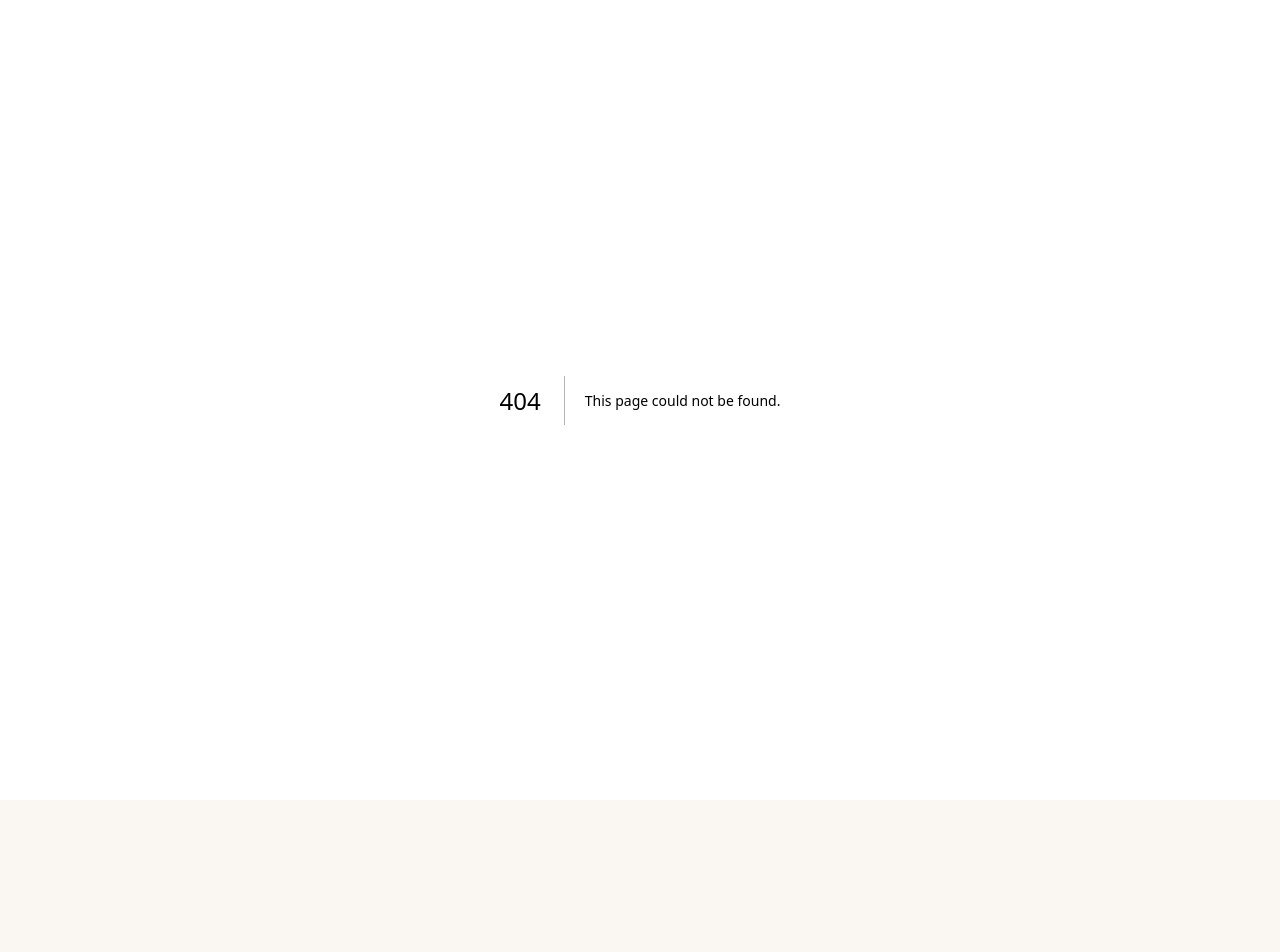
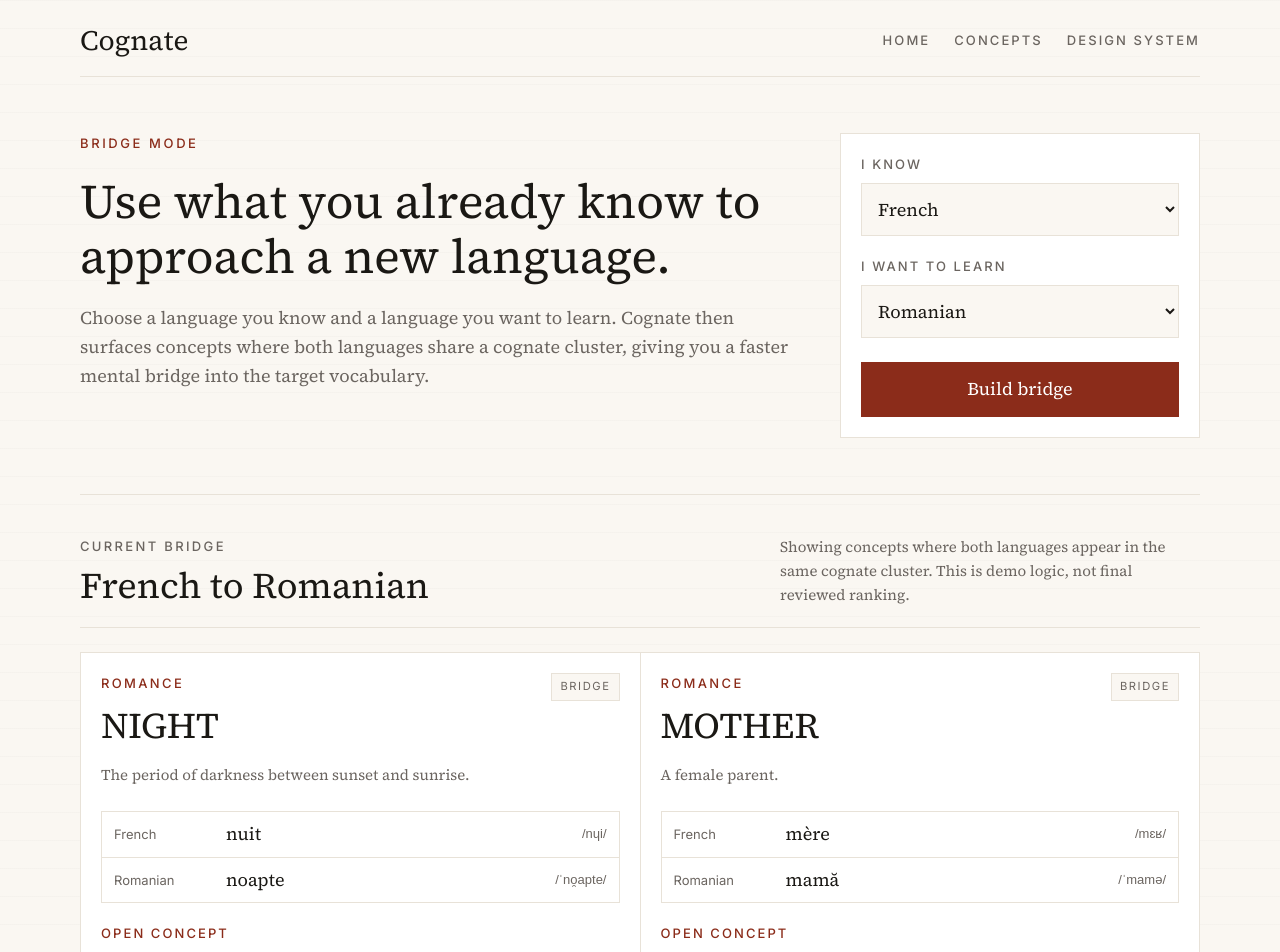
Before and after one commit to danielbrydenjohnson/cognate, a Next.js app: page /bridge in a window 1280 px wide. Before the commit this address had no page. Shown: the top 952 px of the page. Before the commit the page ends 800 px from the top, so only its background shows below. Built offline with nearby package versions, Linux system fonts and the light colour scheme; a web font is replaced by a local one.

Commit message:
Add bridge mode page

```diff
--- /dev/null
+++ b/app/bridge/page.tsx
@@ -0,0 +1,272 @@
+import Link from "next/link";
+import { concepts } from "@/data/concepts";
+
+type BridgePageProps = {
+  searchParams?: Promise<{
+    known?: string;
+    target?: string;
+  }>;
+};
+
+type BridgeMatch = {
+  conceptId: string;
+  conceptLabel: string;
+  definition: string;
+  family: string;
+  knownWord: {
+    language: string;
+    form: string;
+    ipa: string;
+  };
+  targetWord: {
+    language: string;
+    form: string;
+    ipa: string;
+  };
+};
+
+const languageOptions = [
+  { code: "en", label: "English" },
+  { code: "de", label: "German" },
+  { code: "nl", label: "Dutch" },
+  { code: "sv", label: "Swedish" },
+  { code: "fr", label: "French" },
+  { code: "es", label: "Spanish" },
+  { code: "it", label: "Italian" },
+  { code: "ro", label: "Romanian" },
+];
+
+function findBridgeMatches(knownCode: string, targetCode: string): BridgeMatch[] {
+  return concepts.flatMap((concept) =>
+    concept.clusters.flatMap((cluster) => {
+      const knownWord = cluster.words.find(
+        (word) => word.languageCode === knownCode,
+      );
+      const targetWord = cluster.words.find(
+        (word) => word.languageCode === targetCode,
+      );
+
+      if (!knownWord || !targetWord) {
+        return [];
+      }
+
+      return [
+        {
+          conceptId: concept.id,
+          conceptLabel: concept.label,
+          definition: concept.definition,
+          family: cluster.family,
+          knownWord: {
+            language: knownWord.language,
+            form: knownWord.form,
+            ipa: knownWord.ipa,
+          },
+          targetWord: {
+            language: targetWord.language,
+            form: targetWord.form,
+            ipa: targetWord.ipa,
+          },
+        },
+      ];
+    }),
+  );
+}
+
+export default async function BridgePage({ searchParams }: BridgePageProps) {
+  const params = await searchParams;
+  const knownCode = params?.known ?? "fr";
+  const targetCode = params?.target ?? "ro";
+  const matches = findBridgeMatches(knownCode, targetCode);
+
+  const knownLanguage =
+    languageOptions.find((language) => language.code === knownCode)?.label ??
+    "French";
+
+  const targetLanguage =
+    languageOptions.find((language) => language.code === targetCode)?.label ??
+    "Romanian";
+
+  return (
+    <main className="min-h-screen px-5 py-6 sm:px-8 lg:px-12">
+      <div className="mx-auto max-w-[1120px]">
+        <header className="flex items-center justify-between border-b border-rule pb-5">
+          <Link href="/" className="font-serif text-28 leading-tight text-ink">
+            Cognate
+          </Link>
+
+          <nav className="hidden items-center gap-6 font-sans text-13 font-medium uppercase tracking-[0.16em] text-ink-muted sm:flex">
+            <Link href="/" className="hover:text-accent">
+              Home
+            </Link>
+            <Link href="/concept" className="hover:text-accent">
+              Concepts
+            </Link>
+            <Link href="/design-system" className="hover:text-accent">
+              Design system
+            </Link>
+          </nav>
+        </header>
+
+        <section className="grid gap-10 border-b border-rule py-14 lg:grid-cols-[1fr_360px]">
+          <div>
+            <p className="mb-5 font-sans text-13 font-medium uppercase tracking-[0.2em] text-accent">
+              Bridge mode
+            </p>
+
+            <h1 className="max-w-4xl font-serif text-48 leading-tight text-ink">
+              Use what you already know to approach a new language.
+            </h1>
+
+            <p className="mt-5 max-w-[760px] text-18 leading-body text-ink-muted">
+              Choose a language you know and a language you want to learn.
+              Cognate then surfaces concepts where both languages share a
+              cognate cluster, giving you a faster mental bridge into the target
+              vocabulary.
+            </p>
+          </div>
+
+          <form
+            action="/bridge"
+            className="border border-rule bg-surface p-5"
+          >
+            <label className="block font-sans text-13 font-medium uppercase tracking-[0.16em] text-ink-muted">
+              I know
+            </label>
+
+            <select
+              name="known"
+              defaultValue={knownCode}
+              className="mt-2 w-full border border-rule bg-bg px-3 py-3 font-sans text-15 text-ink"
+            >
+              {languageOptions.map((language) => (
+                <option key={language.code} value={language.code}>
+                  {language.label}
+                </option>
+              ))}
+            </select>
+
+            <label className="mt-5 block font-sans text-13 font-medium uppercase tracking-[0.16em] text-ink-muted">
+              I want to learn
+            </label>
+
+            <select
+              name="target"
+              defaultValue={targetCode}
+              className="mt-2 w-full border border-rule bg-bg px-3 py-3 font-sans text-15 text-ink"
+            >
+              {languageOptions.map((language) => (
+                <option key={language.code} value={language.code}>
+                  {language.label}
+                </option>
+              ))}
+            </select>
+
+            <button
+              type="submit"
+              className="mt-6 w-full border border-accent bg-accent px-5 py-3 font-sans text-15 font-medium text-white transition hover:bg-ink"
+            >
+              Build bridge
+            </button>
+          </form>
+        </section>
+
+        <section className="py-10">
+          <div className="mb-6 flex flex-col justify-between gap-4 border-b border-rule pb-5 sm:flex-row sm:items-end">
+            <div>
+              <p className="font-sans text-13 font-medium uppercase tracking-[0.18em] text-ink-muted">
+                Current bridge
+              </p>
+
+              <h2 className="mt-2 font-serif text-36 leading-tight text-ink">
+                {knownLanguage} to {targetLanguage}
+              </h2>
+            </div>
+
+            <p className="max-w-[420px] text-15 leading-body text-ink-muted">
+              Showing concepts where both languages appear in the same cognate
+              cluster. This is demo logic, not final reviewed ranking.
+            </p>
+          </div>
+
+          {matches.length > 0 ? (
+            <div className="grid gap-px border border-rule bg-rule md:grid-cols-2">
+              {matches.map((match) => (
+                <Link
+                  key={`${match.conceptId}-${match.family}`}
+                  href={`/concept/${match.conceptId}`}
+                  className="bg-surface p-5 transition hover:bg-bg"
+                >
+                  <div className="flex items-start justify-between gap-4">
+                    <div>
+                      <p className="font-sans text-13 font-medium uppercase tracking-[0.18em] text-accent">
+                        {match.family}
+                      </p>
+
+                      <h3 className="mt-3 font-serif text-36 leading-tight text-ink">
+                        {match.conceptLabel}
+                      </h3>
+                    </div>
+
+                    <span className="border border-rule bg-bg px-2 py-1 font-sans text-[0.7rem] uppercase tracking-[0.14em] text-ink-muted">
+                      bridge
+                    </span>
+                  </div>
+
+                  <p className="mt-4 text-15 leading-body text-ink-muted">
+                    {match.definition}
+                  </p>
+
+                  <div className="mt-6 grid gap-px border border-rule bg-rule">
+                    <div className="grid grid-cols-[100px_1fr_90px] items-center gap-3 bg-surface px-3 py-2">
+                      <span className="font-sans text-13 text-ink-muted">
+                        {match.knownWord.language}
+                      </span>
+
+                      <span className="font-serif text-20 text-ink">
+                        {match.knownWord.form}
+                      </span>
+
+                      <span className="text-right font-ipa text-13 text-ink-muted">
+                        {match.knownWord.ipa}
+                      </span>
+                    </div>
+
+                    <div className="grid grid-cols-[100px_1fr_90px] items-center gap-3 bg-surface px-3 py-2">
+                      <span className="font-sans text-13 text-ink-muted">
+                        {match.targetWord.language}
+                      </span>
+
+                      <span className="font-serif text-20 text-ink">
+                        {match.targetWord.form}
+                      </span>
+
+                      <span className="text-right font-ipa text-13 text-ink-muted">
+                        {match.targetWord.ipa}
+                      </span>
+                    </div>
+                  </div>
+
+                  <p className="mt-5 font-sans text-13 font-medium uppercase tracking-[0.16em] text-accent">
+                    Open concept
+                  </p>
+                </Link>
+              ))}
+            </div>
+          ) : (
+            <div className="border border-rule bg-surface p-6">
+              <h3 className="font-serif text-28 leading-tight text-ink">
+                No bridge found yet.
+              </h3>
+
+              <p className="mt-3 max-w-[620px] text-15 leading-body text-ink-muted">
+                That does not mean the languages are unrelated. It only means
+                the current demo dataset does not yet have an approved concept
+                where both selected languages appear in the same cluster.
+              </p>
+            </div>
+          )}
+        </section>
+      </div>
+    </main>
+  );
+}
--- a/app/page.tsx
+++ b/app/page.tsx
@@ -18,7 +18,13 @@ export default function Home() {
             <Link href="/concept" className="hover:text-accent">
               Concepts
             </Link>
-            <Link href={`/concept/${dailyConcept.id}`} className="hover:text-accent">
+            <Link href="/bridge" className="hover:text-accent">
+              Bridge
+            </Link>
+            <Link
+              href={`/concept/${dailyConcept.id}`}
+              className="hover:text-accent"
+            >
               Explore
             </Link>
             <Link href="/design-system" className="hover:text-accent">
@@ -50,6 +56,13 @@ export default function Home() {
                 className="inline-flex items-center justify-center border border-accent bg-accent px-5 py-3 font-sans text-15 font-medium text-white transition hover:bg-ink"
               >
                 Explore {dailyConcept.label}
+              </Link>
+
+              <Link
+                href="/bridge"
+                className="inline-flex items-center justify-center border border-rule bg-surface px-5 py-3 font-sans text-15 font-medium text-ink transition hover:border-accent hover:text-accent"
+              >
+                Try Bridge mode
               </Link>
 
               <Link
```
